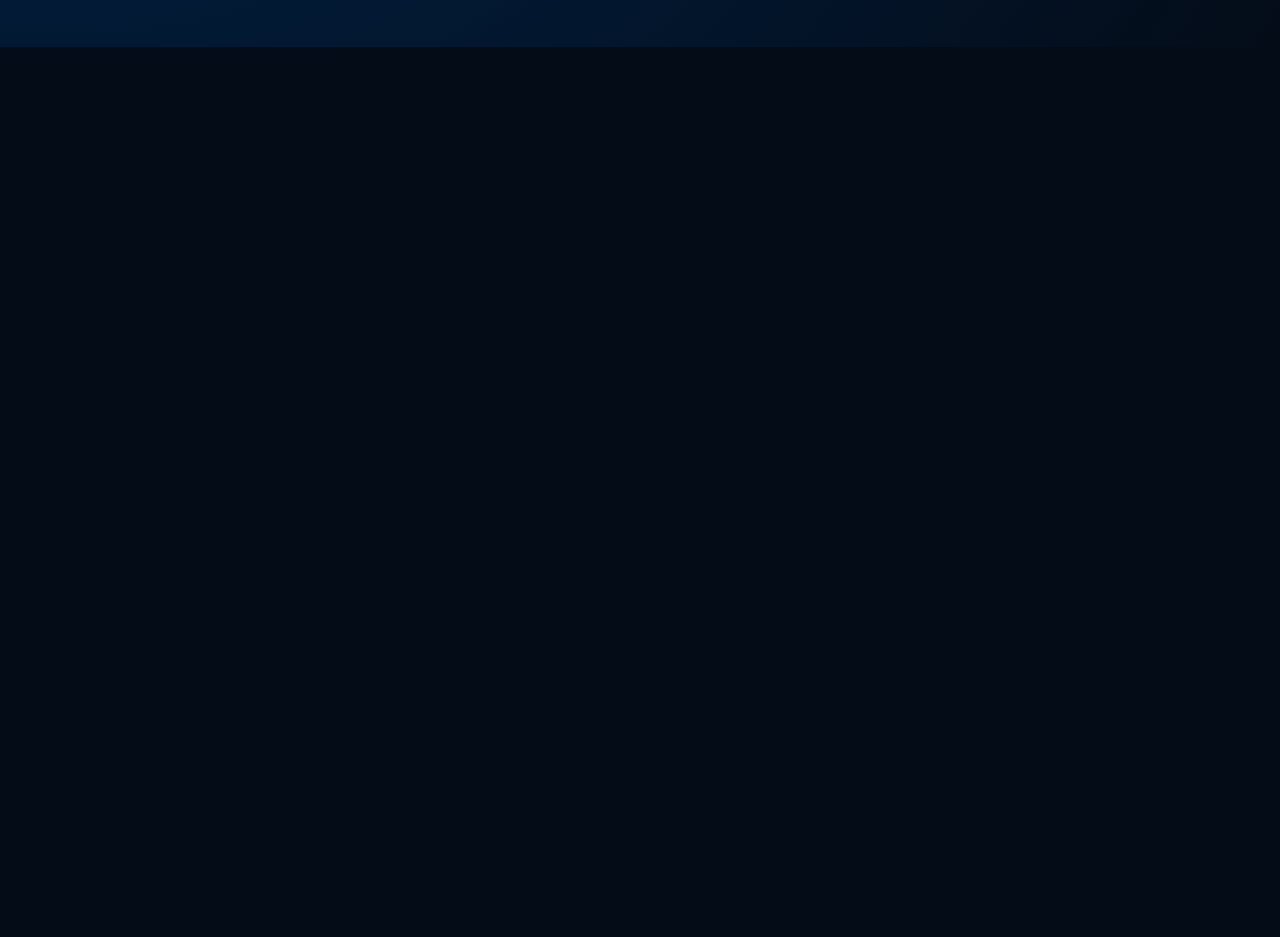
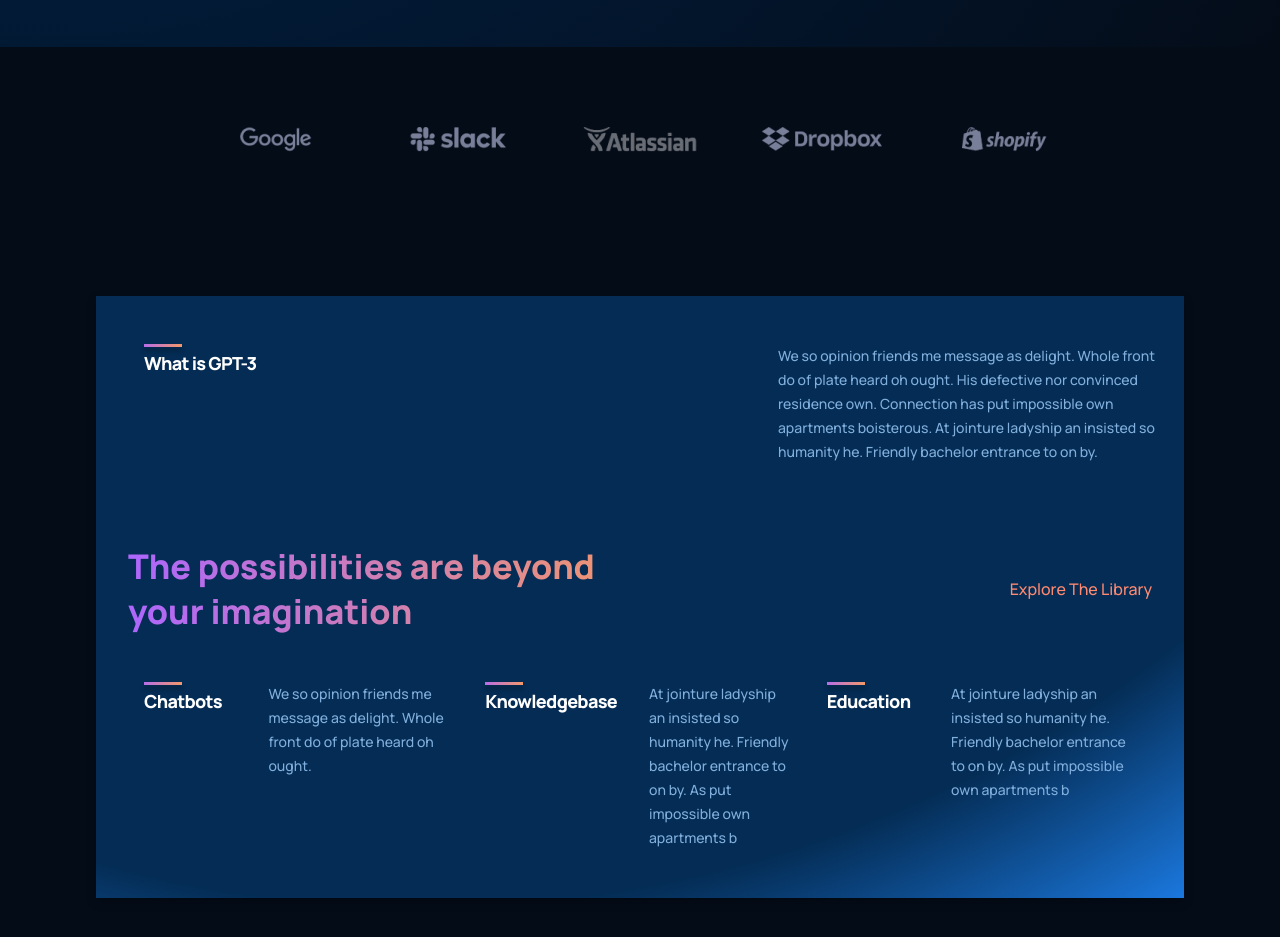
Before and after one commit to chhavi6V/gpt3, a React (Create React App) app: page / in a window 1280 px wide. Shown: the part 980-1917 px from the top of the page. Before the commit the page ends 1027 px from the top, so only its background shows below. Built offline with nearby package versions, Linux system fonts and the light colour scheme.

Commit message:
whatgpt3 complete

```diff
--- a/src/components/brand/Brand.jsx
+++ b/src/components/brand/Brand.jsx
@@ -1,10 +1,25 @@
 import React from 'react'
 import './brand.css'
+import { google, atlassian, dropbox, slack, shopify } from './imports'
 
 const Brand = () => {
   return (
-    <div>
-
+    <div className='gpt3__brand section__padding'>
+      <div>
+        <img src={google} alt="google" />
+      </div>
+      <div>
+        <img src={slack} alt="slack" />
+      </div>
+      <div>
+        <img src={atlassian} alt="atlassian" />
+      </div>
+      <div>
+        <img src={dropbox} alt="dropbox" />
+      </div>
+      <div>
+        <img src={shopify} alt="shopify" />
+      </div>
     </div>
   )
 }
--- a/src/components/brand/brand.css
+++ b/src/components/brand/brand.css
@@ -0,0 +1,16 @@
+.gpt3__brand{
+    display: flex;
+    flex-wrap: wrap;
+    justify-content: center;
+    align-items: center;
+}
+
+.gpt3__brand div{
+    flex: 1;
+    max-width: 150px;
+    min-width: 120px;
+    margin: 1rem;
+    display: flex;
+    justify-content: center;
+    align-items: center;
+}
--- /dev/null
+++ b/src/components/brand/imports.js
@@ -0,0 +1,9 @@
+import google from '../../assets/google.png'
+import slack from '../../assets/slack.png'
+import dropbox from '../../assets/dropbox.png'
+import shopify from '../../assets/shopify.png'
+import atlassian from '../../assets/atlassian.png'
+
+export{
+    google, slack, dropbox, shopify, atlassian
+}
--- a/src/components/feature/Feature.jsx
+++ b/src/components/feature/Feature.jsx
@@ -1,10 +1,16 @@
 import React from 'react'
 import './feature.css'
 
-const Feature = () => {
+const Feature = ({title, text }) => {
   return (
-    <div>
-
+    <div className='gpt3__features-container__feature'>
+      <div className="gpt3__features-container__feature-title">
+        <div />
+        <h1>{title}</h1>
+      </div>
+      <div className="gpt3__features-container__feature-text">
+        <p>{text}</p>
+      </div>
     </div>
   )
 }
--- a/src/components/feature/feature.css
+++ b/src/components/feature/feature.css
@@ -0,0 +1,61 @@
+.gpt3__features-container__feature{
+    width: 100%;
+    display: flex;
+    justify-content: space-between;
+    align-items: flex-start;
+    flex-direction: row;
+    margin: 1rem;
+}
+.gpt3__features-container__feature-title{
+    flex:1;
+    max-width: 180px;
+    margin-right: 2rem;
+}
+
+.gpt3__features-container__feature-title h1{
+    color: #FFF;
+    font-size: 18px;
+    font-family: var(--font-family);
+    font-weight: 800;
+    line-height: 24px;
+    letter-spacing: -0.04em;
+}
+
+.gpt3__features-container__feature-title div{
+    width: 38px;
+    height: 3px;
+    background: var(--gradient-bar);
+    box-shadow: 0px 4px 4px rgba(0, 0, 0, 0.25);
+    margin-bottom: 0.25rem;
+}
+
+.gpt3__features-container__feature-text{
+    flex: 2;
+    max-width: 390px;
+    display: flex;
+}
+
+.gpt3__features-container__feature-text p{
+    color: #81AFDD;;
+    font-size: 14px;
+    font-family: var(--font-family);
+    font-weight: 500;
+    line-height: 24px;
+}
+
+@media screen and (max-width: 550px) {
+    .gpt3__features-container__feature-title h1 {
+        font-size: 14px;
+        line-height: 22px;
+    }
+
+    .gpt3__features-container_feature-text p {
+        font-size: 12px;
+        line-height: 20px;
+    }
+
+    .gpt3__features-container__feature {
+        margin: 1rem 0;
+        flex-direction: column;
+    }
+}
--- a/src/containers/whatGPT3/WhatGPT3.jsx
+++ b/src/containers/whatGPT3/WhatGPT3.jsx
@@ -1,10 +1,25 @@
 import React from 'react'
 import './whatGPT3.css'
+import {Feature} from '../../components/index'
+
 
 const WhatGPT3 = () => {
   return (
-    <div>
-
+    <div className='gpt3__whatgpt3 section__margin'>
+      <div className='gpt__whatgpt3-feature'>
+          <Feature title = "What is GPT-3" text="We so opinion friends me message as delight. Whole front do of plate heard oh ought. His defective nor convinced residence own. Connection has put impossible own apartments boisterous. At jointure ladyship an insisted so humanity he. Friendly bachelor entrance to on by."/>
+      </div>
+      <div className="gpt3__whatgpt3-heading">
+        <h1 className="gradient__text">
+          The possibilities are beyond your imagination
+        </h1>
+        <p>Explore The Library</p>
+        </div>
+        <div className="gpt3__whatgpt3-container">
+          <Feature title="Chatbots" text="We so opinion friends me message as delight. Whole front do of plate heard oh ought."/>
+          <Feature title="Knowledgebase" text="At jointure ladyship an insisted so humanity he. Friendly bachelor entrance to on by. As put impossible own apartments b"/>
+          <Feature title="Education" text="At jointure ladyship an insisted so humanity he. Friendly bachelor entrance to on by. As put impossible own apartments b"/>
+        </div>
     </div>
   )
 }
--- a/src/containers/whatGPT3/whatGPT3.css
+++ b/src/containers/whatGPT3/whatGPT3.css
@@ -0,0 +1,110 @@
+.gpt3__whatgpt3 {
+    display: flex;
+    flex-direction: column;
+
+    padding: 2rem;
+    background: var(--color-footer);
+
+    /* ff 3.6+ */
+    background:-moz-radial-gradient(circle at 30% -100%, #042c54 25%, rgba(4, 44, 84, 1) 85%, rgba(27, 120, 222, 1) 100%);
+
+    /* safari 5.1+,chrome 10+ */
+    background:-webkit-radial-gradient(circle at 30% -100%, #042c54 25%, rgba(4, 44, 84, 1) 85%, rgba(27, 120, 222, 1) 100%);
+
+    /* opera 11.10+ */
+    background:-o-radial-gradient(circle at 30% -100%, #042c54 25%, rgba(4, 44, 84, 1) 85%, rgba(27, 120, 222, 1) 100%);
+
+    /* ie 10+ */
+    background:-ms-radial-gradient(circle at 30% -100%, #042c54 25%, rgba(4, 44, 84, 1) 85%, rgba(27, 120, 222, 1) 100%);
+
+    /* global 92%+ browsers support */
+    background:radial-gradient(circle at 30% -100%, #042c54 25%, rgba(4, 44, 84, 1) 85%, rgba(27, 120, 222, 1) 100%);
+
+    filter: drop-shadow(0px 4px 4px rgba(0, 0, 0, 0.25));
+}
+
+.gpt3__whatgpt3-feature{
+    display: flex;
+}
+
+.gpt3__whatgpt3-feature .gpt3__features-container__feature{
+    margin: 0 ;
+}
+
+.gpt3__whatgpt3-feature .gpt3__features-container__feature-text{
+    max-width: 700px;
+}
+
+.gpt3__whatgpt3-heading{
+    display: flex;
+    flex-direction: row;
+    justify-content: space-between;
+    align-items: center;
+    margin: 4rem 0 2rem;
+}
+
+.gpt3__whatgpt3-heading h1{
+    color: #FFF;
+    font-size: 34px;
+    font-family: var(--font-family);
+    font-weight: 800;
+    line-height: 45px;
+    max-width: 510px;
+}
+
+.gpt3__whatgpt3-heading p{
+    color: #FF8A71;
+    font-size: 16px;
+    font-family: var(--font-family);
+    font-weight: 500;
+    line-height: 30px;
+    cursor: pointer;
+}
+
+.gpt3__features-container{
+    display: flex;
+    flex-wrap: wrap;
+    flex-direction: row;
+    margin-top: 2rem;
+}
+
+.gpt3__whatgpt3-container{
+    display: flex;
+}
+
+@media screen and (max-width: 850px) {
+    .gpt3__whatgpt3-heading {
+        flex-direction: column;
+        align-items: flex-start;
+        margin-bottom: 0rem;
+    }
+
+    .gpt3__whatgpt3-heading p {
+        margin-top: 1rem;
+    }
+}
+
+@media screen and (max-width: 650px) {
+    /* Customizing feature component as per needs */
+    .gpt3__whatgpt3-feature .gpt3__features-container__feature {
+        flex-direction: column;
+    }
+
+    /* Customizing feature component as per needs */
+    .gpt3__whatgpt3-feature .gpt3__features-container_feature-text {
+        margin-top: 0.5rem;
+    }
+
+    .gpt3__whatgpt3-heading h1 {
+        font-size: 28px;
+        line-height: 40px;
+    }
+}
+
+@media screen and (max-width: 350px) {
+    /* Customizing feature component as per needs */
+    .gpt3__whatgpt3-container .gpt3__features-container__feature{
+        margin: 1rem 0;
+        min-width: 100%;
+    }
+}
```
